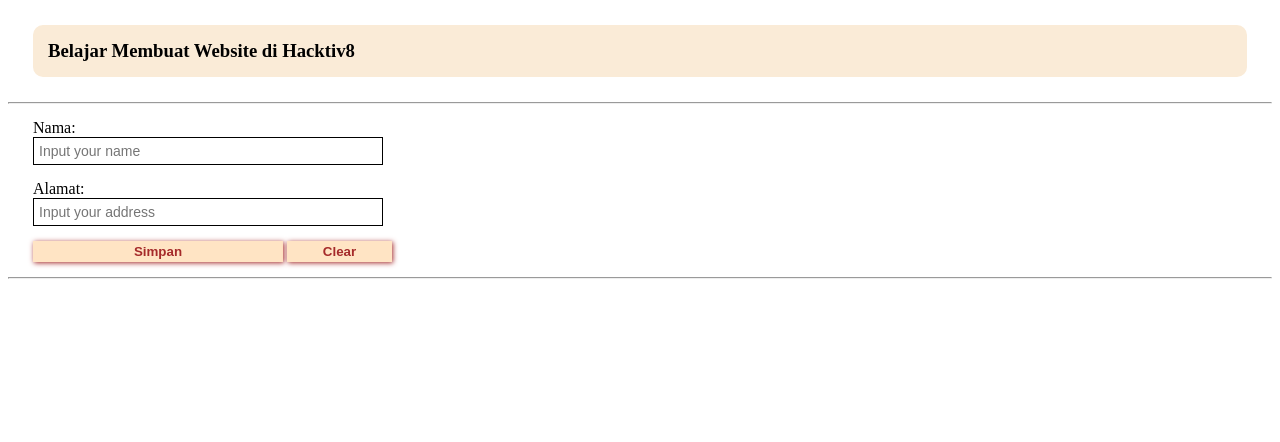
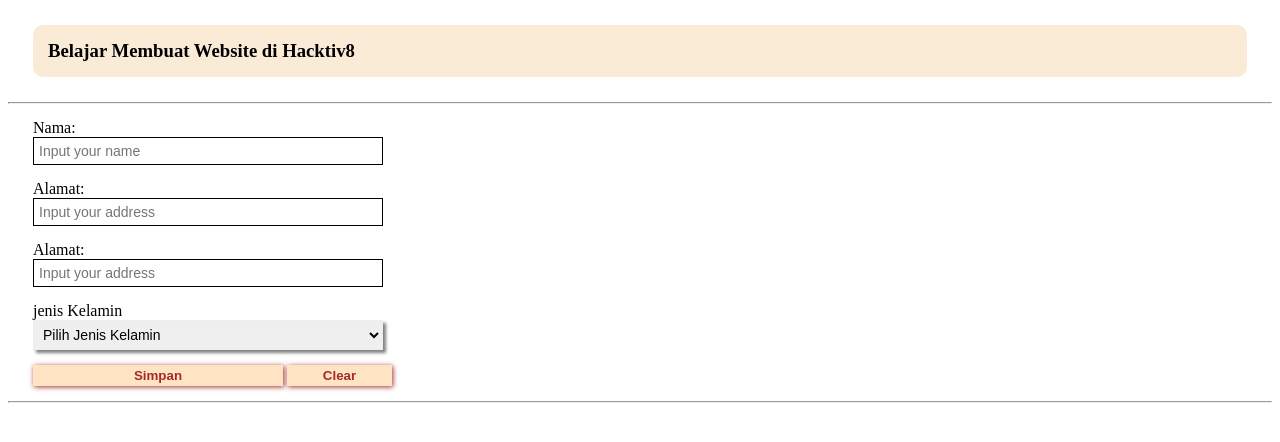
Before and after one commit to Zan-Mhmmdr/RayzanPortfolioSesi07, a plain HTML site: page index.html in a window 1280 px wide. Drawn offline with Linux system fonts and the light colour scheme.

Commit message:
Update paling baru lagi

```diff
--- a/index.html
+++ b/index.html
@@ -13,7 +13,7 @@
             border-radius: 10px;
         }
 
-        input {
+        .input-group {
             width: 350px;
             box-sizing: 3px 3px 5px grey;
             box-shadow: 3px;
@@ -48,6 +48,15 @@
         .btn-clear:hover {
             background-color: rgb(250, 239, 226);
         }
+
+        .select-group {
+            display: block;
+            width: 350px;
+            box-shadow: 3px 3px 3px gray;
+            padding: 5px;
+            font-size: 14px;
+            border: 1px solid #ededed;
+        }
     </style>
 
 <body>
@@ -66,11 +75,29 @@
         <div class="form-group">
             <label for="nama" class="label-group">Alamat:</label><br>
             <input
+                class="input-group"
                 type="text"
                 class="input-group"
                 name="Nama"
                 placeholder="Input your address" required
                 >
+        </div>
+        <div class="form-group">
+            <label for="nama" class="label-group">Alamat:</label><br>
+            <input
+                type="text"
+                class="input-group"
+                name="Nama"
+                placeholder="Input your address" required
+                >
+        </div>
+        <div class="form-group">
+            <label for="" class="label-group">jenis Kelamin</label>
+            <select name="jenis-kelamin" class="select-group">
+                <option value="-" selected disabled>Pilih Jenis Kelamin</option>
+                <option value="Laki-laki">Laki-laki</option>
+                <option value="Perempuan">Perempuan</option>
+            </select>
         </div>
         <div class="form-group">
             <button type="submit" class="btn btn-sm btn-primary ">Simpan</button>
```
